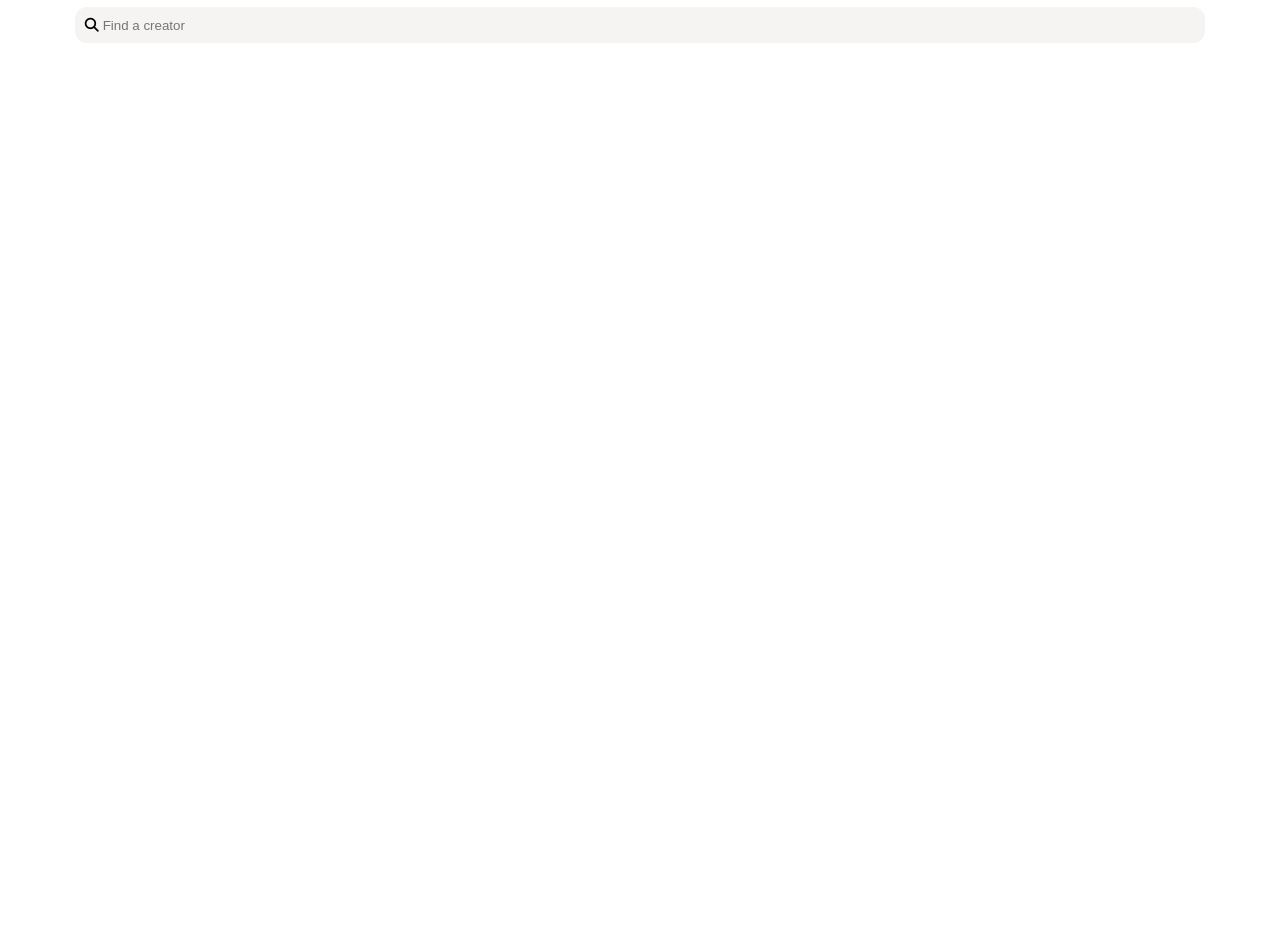
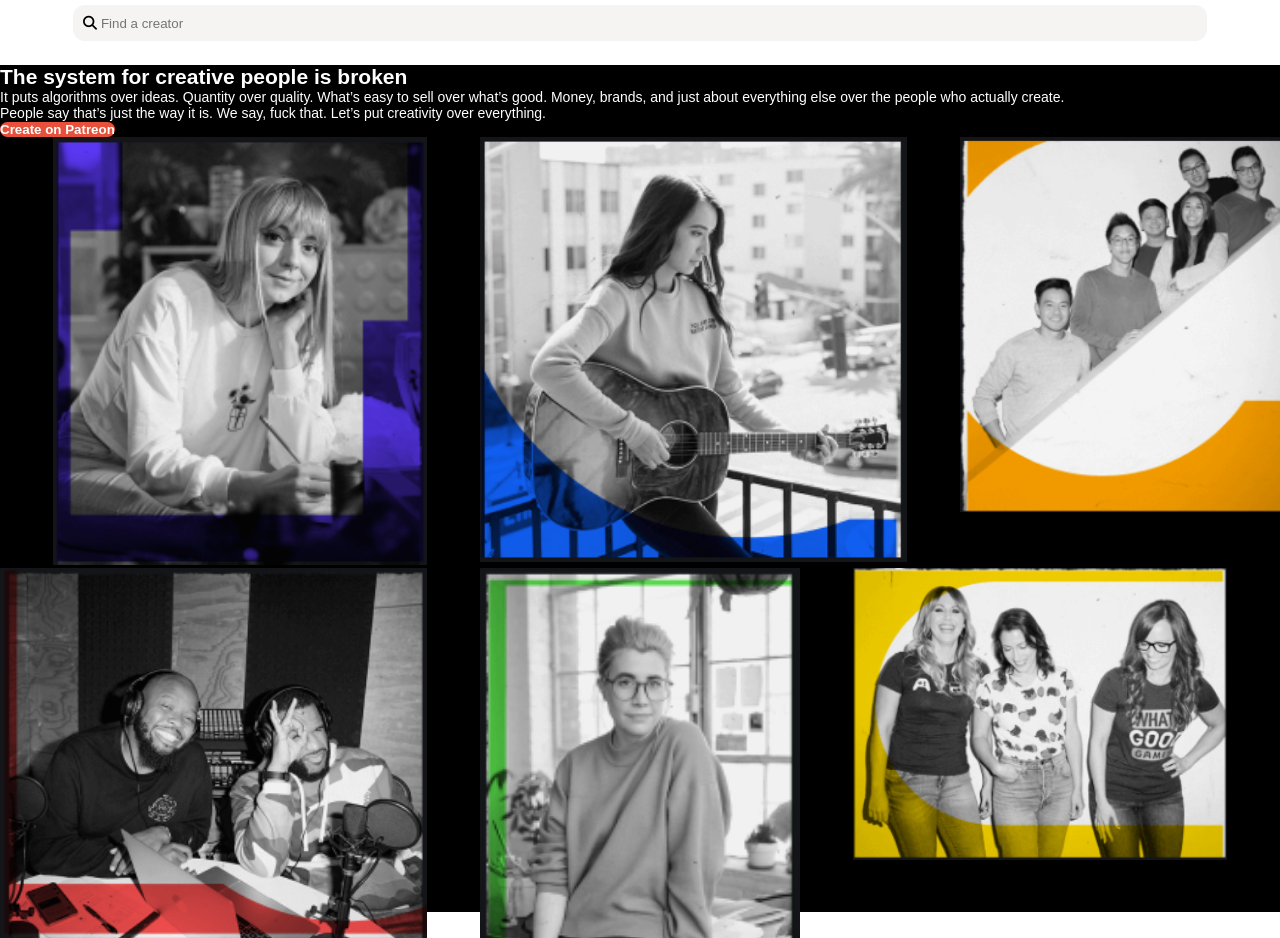
Before and after one commit to vladimir-bogomolov/Patreon-clone, a plain HTML site: page index.html in a window 1280 px wide. Shown: the part 75-1013 px from the top of the page. Before the commit the page ends 800 px from the top, so only its background shows below. Drawn offline with Linux system fonts and the light colour scheme.

Commit message:
added intro + grid photos

```diff
--- a/index.html
+++ b/index.html
@@ -31,5 +31,30 @@
             </div>
         </div>
     </nav>
+
+    <div class="intro-wrapper">
+        <div class="intro-text">
+            <h2>The system for creative people is broken</h2>
+            <p>It puts algorithms over ideas. Quantity over quality. What’s easy to sell over what’s good. Money, brands, and just about everything else over the people who actually create.</p>
+            <p>People say that’s just the way it is. We say, fuck that. Let’s put creativity over everything.</p>
+            <button>Create on Patreon</button>
+        </div>
+        <div class="intro-photos">
+            <div>
+                <img src="assets/intro1.png" alt="">
+            </div>
+            <div>
+                <img src="assets/intro2.png" alt="">
+            </div><div>
+                <img src="assets/intro3.png" alt="">
+            </div><div>
+                <img src="assets/intro4.png" alt="">
+            </div><div>
+                <img src="assets/intro5.png" alt="">
+            </div><div>
+                <img src="assets/intro6.png" alt="">
+            </div>
+        </div>
+    </div>
 </body>
 </html>
--- a/main.css
+++ b/main.css
@@ -12,14 +12,16 @@ body {
 
 nav {
     display: flex;
-    margin: 12px;
-    /* justify-content: flex-start; */
+    margin: 10px;
 }
 
 button {
     border: none;
     outline: none;
-
+    background-color: #E7513B;
+    color: white;
+    border-radius: 15px;
+    font-weight: bold;
 }
 
 button:hover {
@@ -49,10 +51,8 @@ a:hover, a:active, a:visited {
 }
 
 .logo {
-    /* width: 10vw; */
     height: 60px;
     align-self: flex-start;
-    /* flex-shrink: 2; */
     flex: 1 1 30px;
 }
 
@@ -85,14 +85,9 @@ a:hover, a:active, a:visited {
 
 .login button {
     padding: 5px;
-    background-color: #E7513B;
-    color: white;
     height: 35px;
     width: 150px;
-    border-radius: 15px;
-    font-weight: bold;
     margin: 0px 0px 0px 5 px;
-
 }
 
 .search-line {
@@ -105,10 +100,51 @@ a:hover, a:active, a:visited {
 
 }
 
-/* .mobile-nav-icon i {
-    margin: 15px 0px 15px 10px;
-} */
-
 .logo img {
     margin: 10px 0px 10px 5px;
 }
+
+.intro-wrapper {
+    display: flex;
+    width: 100%;
+    flex-direction: column;
+    background-color: black;
+    color: white;
+}
+
+.intro-photos {
+    display: grid;
+    grid-template-columns: repeat(24, 1fr);
+    grid-template-rows: 1fr 1fr;
+}
+
+.intro-photos div img {
+    width: 100%;
+}
+
+.intro-photos div:first-child {
+    grid-column: 2/9;
+    grid-row: 1;
+}
+
+.intro-photos div:nth-child(2) {
+    grid-column: 10/18;
+    grid-row: 1;
+}
+.intro-photos div:nth-child(3) {
+    grid-column: 19/25;
+    grid-row: 1;
+}
+
+.intro-photos div:nth-child(4) {
+    grid-column: 1/9;
+    grid-row: 2;
+}
+.intro-photos div:nth-child(5) {
+    grid-column: 10/16;
+    grid-row: 2;
+}
+.intro-photos div:nth-child(6) {
+    grid-column: 17/24;
+    grid-row: 2;
+}
```
Also changed, not shown: assets/into3.png (deleted), assets/intro1.png (renamed from assets/into2.png), assets/intro2.png (renamed from assets/into5.png), assets/intro3.png (added), assets/intro4.png (renamed from assets/into4.png), assets/intro5.png (renamed from assets/into1.png), assets/intro6.png (added).
